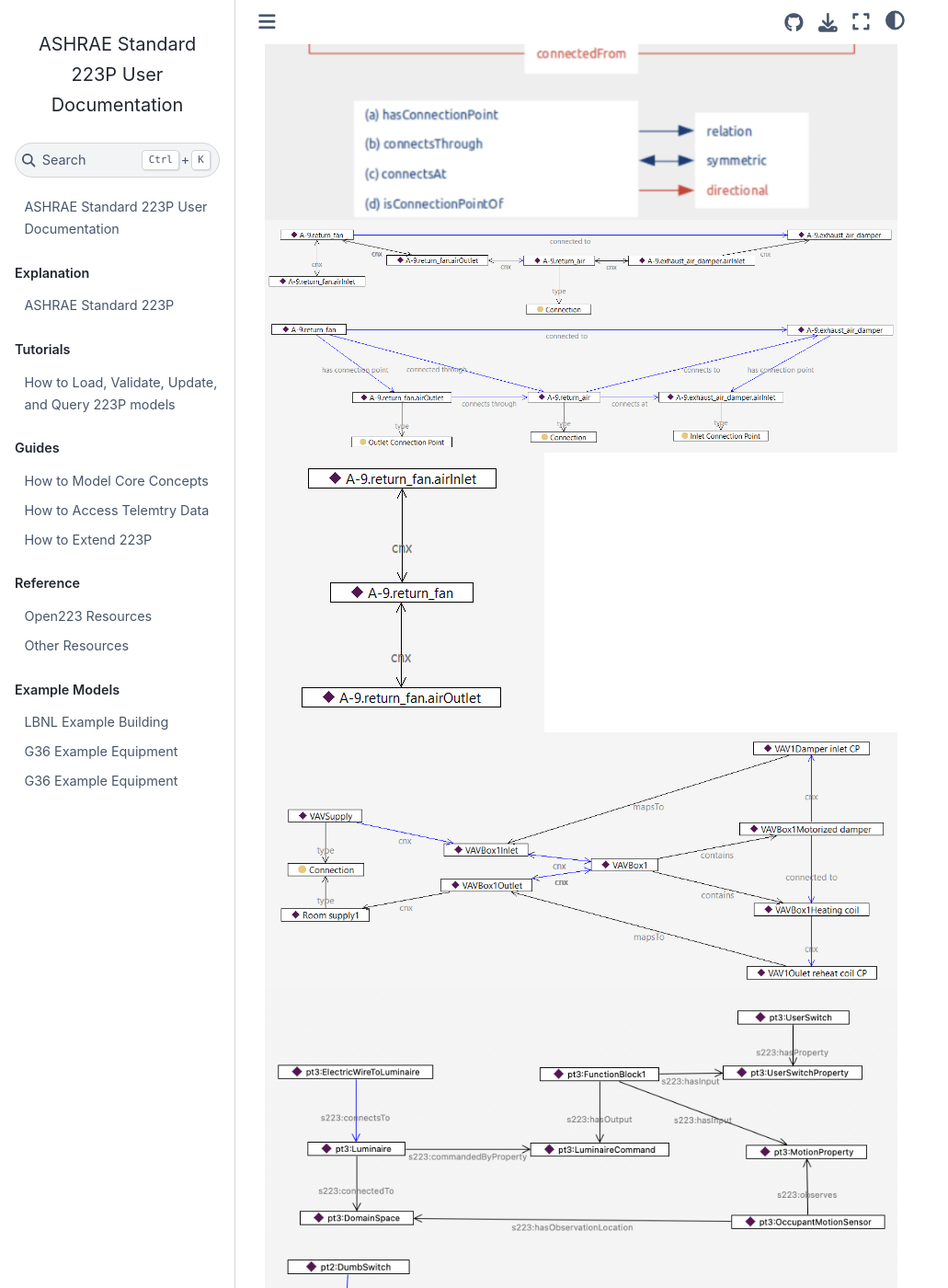
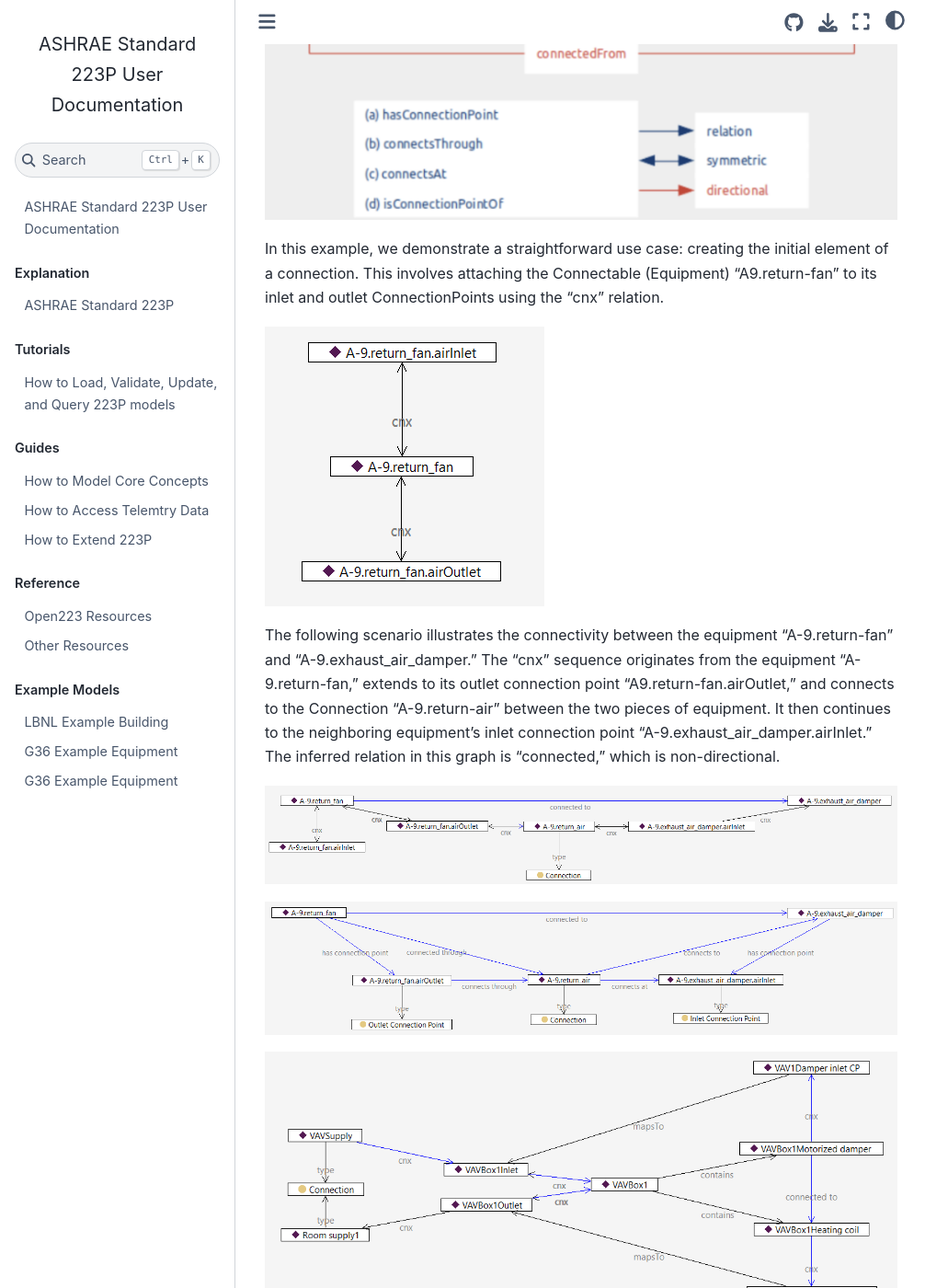
Before and after one commit to open223/docs.open223.info, a Jupyter Book: the page built from guides/design-patterns.md, in a window 1280 px wide and 1400 px high, scrolled down 1020 px. Shown: the whole window at 92% size, without its empty margins (0-1031 px from the left). Built offline with Jupyter Book 1.0.4 settings and Sphinx 7.4.7 and the Sphinx Book theme 1.1.4, drawn with Linux system fonts in a browser that asks for light colours.

Commit message:
added text to design patterns

```diff
--- a/guides/design-patterns.md
+++ b/guides/design-patterns.md
@@ -8,9 +8,18 @@ Several modeling tools such as BuildingMOTIF and Bob enable modelers to easily r
 This section guides developers on modeling connectivity and describing the topology between equipment. The topology diagram below illustrates various concepts and relations relevant to establishing connections. Building upon this general diagram, the following sections will detail incremental changes and provide examples to illustrate the progression of complexity. As shown in the topology diagram, predicates are defined at different levels of abstraction. This diagram demonstrates how various concepts in the standard describe connectivity between two Connectables. Some predicates are exclusive to connections between Connectable and ConnectionPoints, such as hasConnectionPoint, while others only apply between ConnectionPoints and Connections, like connectsAt. However, the generic "cnx" relation can describe connectivity between any concept involved, including Connectable, Connection, and ConnectionPoint. It's crucial to note that all other predicates can be inferred from the "cnx" predicate.
 
 ![TopologyDiagram](images/guides-TopologyDiagram.png)
+
+In this example, we demonstrate a straightforward use case: creating the initial element of a connection. This involves attaching the Connectable (Equipment) "A9.return-fan" to its inlet and outlet ConnectionPoints using the "cnx" relation.
+
+![BasicCnx](images/guides-BasicCnx.png)
+
+The following scenario illustrates the connectivity between the equipment "A-9.return-fan" and "A-9.exhaust_air_damper." The "cnx" sequence originates from the equipment "A-9.return-fan," extends to its outlet connection point "A9.return-fan.airOutlet," and connects to the Connection "A-9.return-air" between the two pieces of equipment. It then continues to the neighboring equipment's inlet connection point "A-9.exhaust_air_damper.airInlet." The inferred relation in this graph is "connected," which is non-directional.
+
 ![Connection1](images/guides-Connection1.png)
+
+
 ![Connection2](images/guides-Connection2.png)
-![BasicCnx](images/guides-BasicCnx.png)
+
 ![Containment](images/guides-Containment.png)
 ![UserSwitch](images/guides-UserSwitch.png)
 ![DumbSwitch](images/guides-DumbSwitch.png)
```
